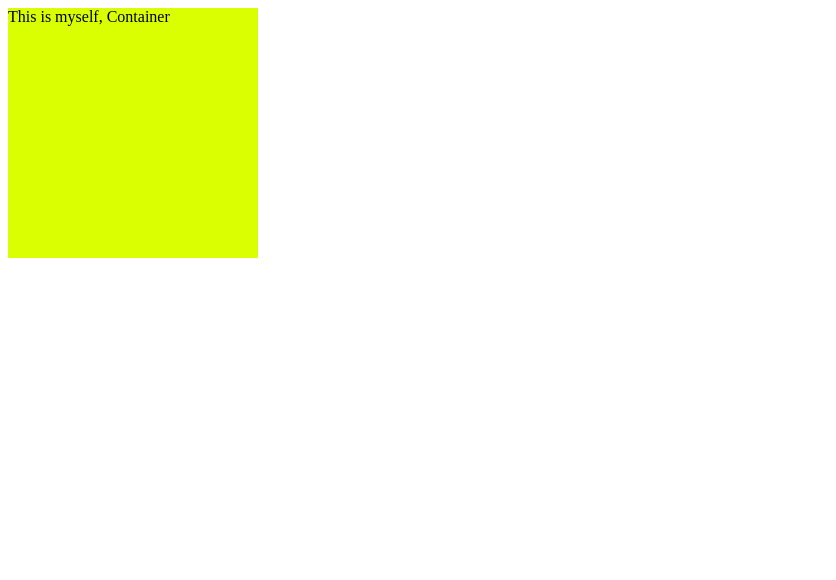
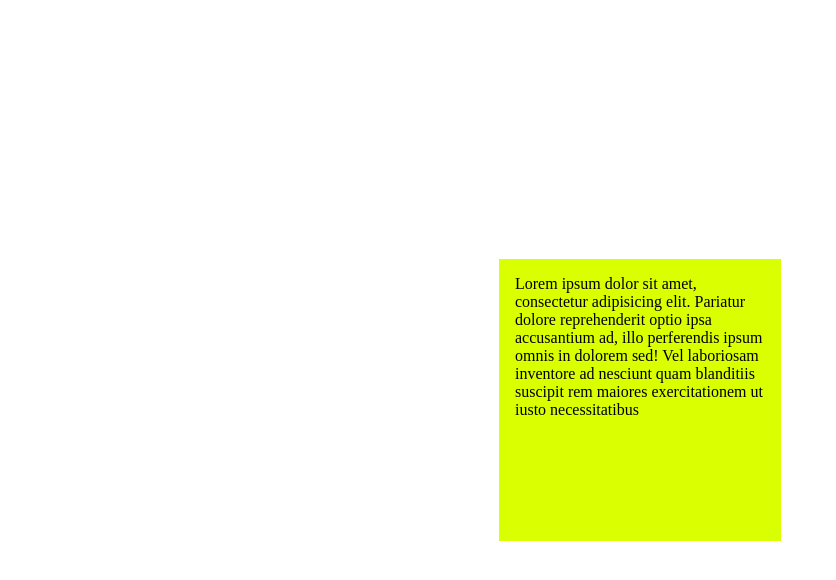
Before and after one commit to Aashray446/JavascriptSession-amFOSS, a plain HTML site: page index.html in a window 1280 px wide. Shown: the whole page, without its empty margins (0-836 px from the left). Drawn offline with Linux system fonts and the light colour scheme.

Commit message:
<> : [Change in Design]

```diff
--- a/index.html
+++ b/index.html
@@ -12,6 +12,11 @@
             width: 250px;
             height: 250px;
             background-color: rgb(217, 255, 0);
+            position: fixed;
+            top: 50%;
+            left: 50%;
+            transform: translate(-50%, -50%);
+            padding: 16px;
         }
     </style>
 
@@ -21,7 +26,13 @@
 
 <body>
 
-    <div id="container">This is myself, Container</div>
+    <div id="container">
+
+        Lorem ipsum dolor sit amet, consectetur adipisicing elit. Pariatur dolore reprehenderit optio ipsa accusantium
+        ad, illo perferendis ipsum omnis in dolorem sed! Vel laboriosam inventore ad nesciunt quam blanditiis suscipit
+        rem maiores exercitationem ut iusto necessitatibus
+
+    </div>
 
 
 </body>
@@ -30,7 +41,7 @@
 
 <!-- ---------------LINK OF JAVASCRIPT FILES CAN BE ADDED ANYWHERE BUT IT'S A GOOD PRACTICE TO ADD IT AT LAST----------------------------------------------- -->
 
-<!-- <script src="./script/basic.js"></script> -->
+<script src="./script/basic.js"></script>
 
 <!-- <script src="./script/event.js"></script> -->
 
```
